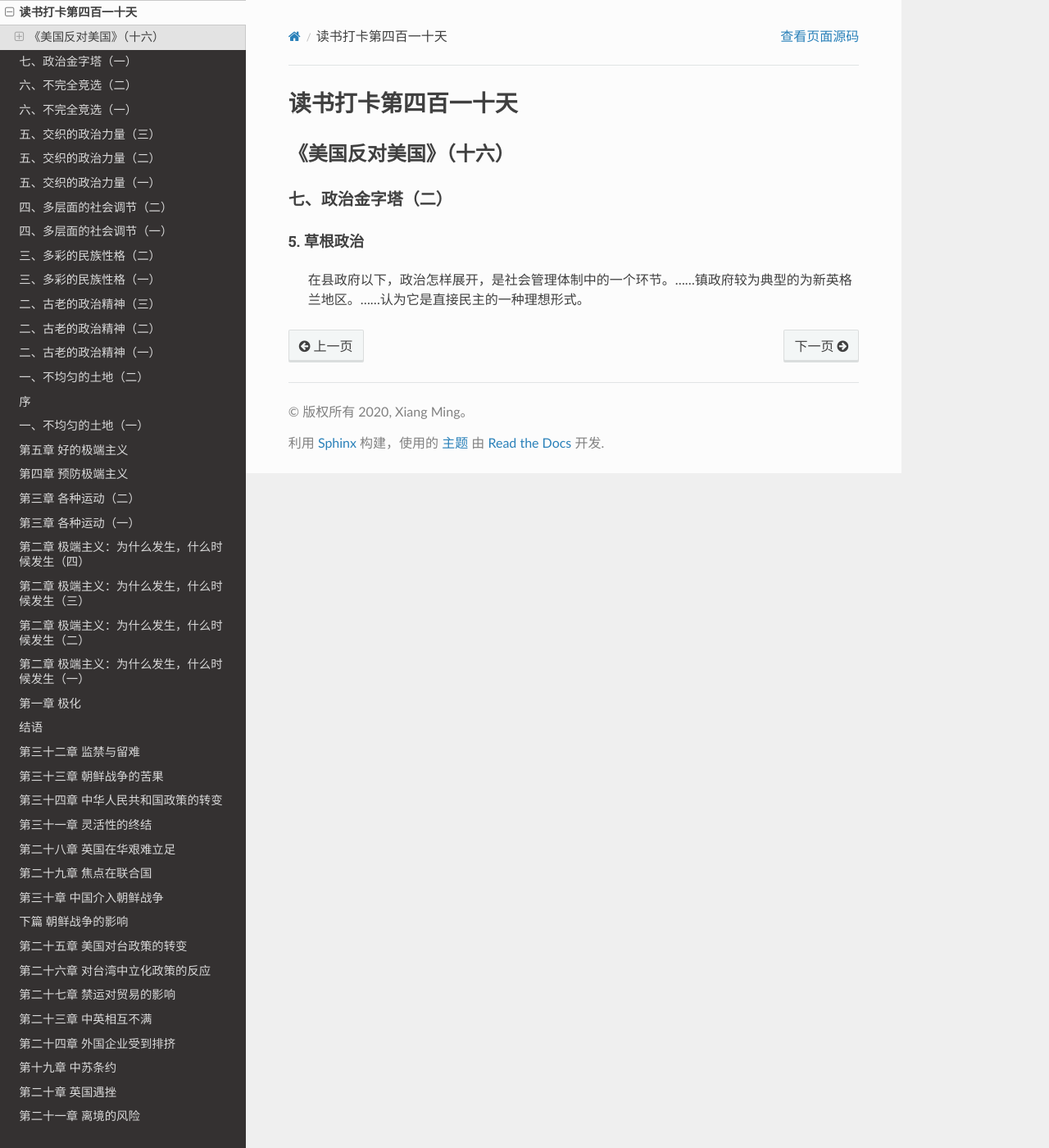
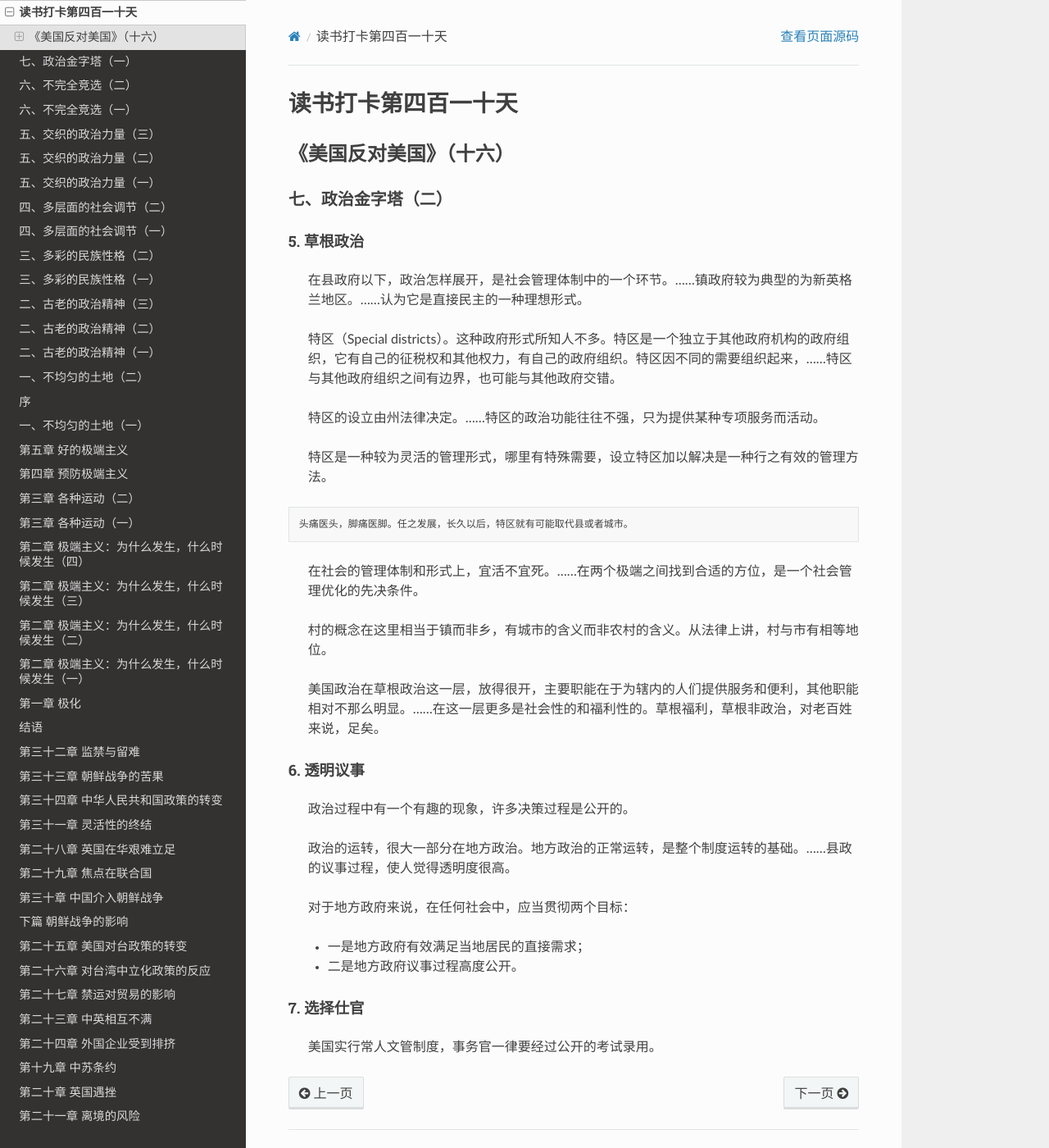
Before and after one commit to xiangming1975/reading, a Sphinx documentation site: the page built from source/2021-09-08.md, in a window 1280 px wide and 1400 px high. Shown: the whole window at 82% size. Built offline with Sphinx 7.4.7 and the Read the Docs theme 2.0.0, drawn with Linux system fonts in a browser that asks for light colours.

Commit message:
美国反对美国

````diff
--- a/source/2021-09-08.md
+++ b/source/2021-09-08.md
@@ -9,3 +9,31 @@
 #### 5. 草根政治
 
 > 在县政府以下，政治怎样展开，是社会管理体制中的一个环节。……镇政府较为典型的为新英格兰地区。……认为它是直接民主的一种理想形式。
+
+> 特区（Special districts）。这种政府形式所知人不多。特区是一个独立于其他政府机构的政府组织，它有自己的征税权和其他权力，有自己的政府组织。特区因不同的需要组织起来，……特区与其他政府组织之间有边界，也可能与其他政府交错。
+
+> 特区的设立由州法律决定。……特区的政治功能往往不强，只为提供某种专项服务而活动。
+
+> 特区是一种较为灵活的管理形式，哪里有特殊需要，设立特区加以解决是一种行之有效的管理方法。
+```
+头痛医头，脚痛医脚。任之发展，长久以后，特区就有可能取代县或者城市。
+```
+> 在社会的管理体制和形式上，宜活不宜死。……在两个极端之间找到合适的方位，是一个社会管理优化的先决条件。
+
+> 村的概念在这里相当于镇而非乡，有城市的含义而非农村的含义。从法律上讲，村与市有相等地位。
+
+> 美国政治在草根政治这一层，放得很开，主要职能在于为辖内的人们提供服务和便利，其他职能相对不那么明显。……在这一层更多是社会性的和福利性的。草根福利，草根非政治，对老百姓来说，足矣。
+
+#### 6. 透明议事
+
+> 政治过程中有一个有趣的现象，许多决策过程是公开的。
+
+> 政治的运转，很大一部分在地方政治。地方政治的正常运转，是整个制度运转的基础。……县政的议事过程，使人觉得透明度很高。
+
+> 对于地方政府来说，在任何社会中，应当贯彻两个目标：
+> * 一是地方政府有效满足当地居民的直接需求；
+> * 二是地方政府议事过程高度公开。
+
+#### 7. 选择仕官
+
+> 美国实行常人文管制度，事务官一律要经过公开的考试录用。
````
